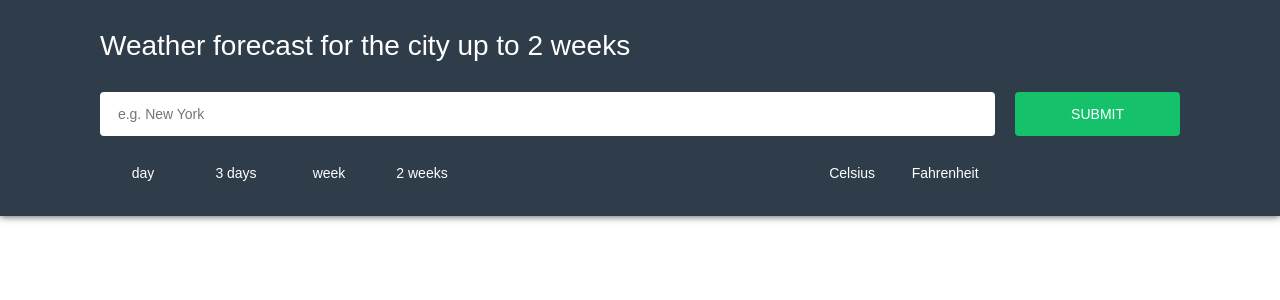
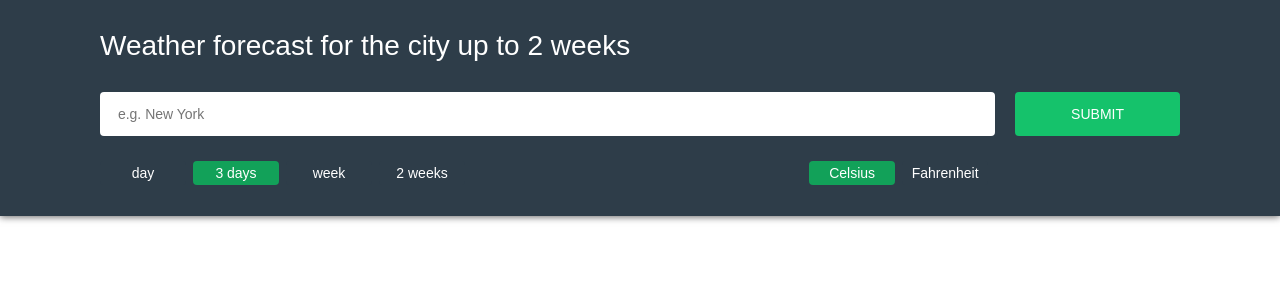
Before and after one commit to ermondel/react-weather-app, a React (Create React App) app: page / in a window 1280 px wide. Shown: the top 300 px of the page. Built offline with nearby package versions, Linux system fonts and the light colour scheme.

Commit message:
add reactions to changes in form

```diff
--- a/src/App.js
+++ b/src/App.js
@@ -2,10 +2,44 @@ import React, { Component } from 'react'
 import Header from './components/header/'
 
 class App extends Component {
+    constructor(props) {
+        super(props)
+
+        this.state = {
+            city: '',
+            period: 3,
+            isCelsius: true,
+        }
+
+        this.onSubmitSearch = this.onSubmitSearch.bind(this)
+        this.onChangePeriod = this.onChangePeriod.bind(this)
+        this.onChangeUnit   = this.onChangeUnit.bind(this)
+    }
+
+    onSubmitSearch(event) {
+        event.preventDefault()
+        this.setState({ city: event.target.elements.city.value })
+    }
+
+    onChangePeriod(event) {
+        this.setState({ period: Number(event.target.value) })
+    }
+
+    onChangeUnit(event) {
+        this.setState({ isCelsius: event.target.value === 'celsius' ? true : false })
+    }
+
     render() {
         return (
             <div>
-                <Header />
+                <Header
+                    onSubmitSearch={ this.onSubmitSearch }
+                    onChangePeriod={ this.onChangePeriod }
+                    onChangeUnit={ this.onChangeUnit }
+                    city={ this.state.city }
+                    period={ this.state.period }
+                    isCelsius={ this.state.isCelsius }
+                />
             </div>
         )
     }
--- a/src/components/header/index.js
+++ b/src/components/header/index.js
@@ -2,39 +2,58 @@ import React, { Component } from 'react'
 
 class Header extends Component {
     render() {
-        const city = ''
+		const { onSubmitSearch, onChangePeriod, onChangeUnit } = this.props
+		const { city, period, isCelsius } = this.props
 
         return (
 		<header>
 			<div id="header-inner">
 				<h1>Weather forecast for the city up to 2 weeks</h1>
-				<form id="form">
+				<form id="form" onSubmit={onSubmitSearch}>
 		    		<div className="left">
 			    		<div id="search-box">
 				    		<label htmlFor="city" className="visuallyhidden" tabIndex="0">Choose the city of your interest</label>
-				    		<input type="text" name="city" id="city" value={city} placeholder="e.g. New York" required />
+				    		<input type="text" name="city" id="city" defaultValue={city} placeholder="e.g. New York" required />
 			    		</div>
 						<div id="options">
 							<div id="options-period">
 								<label className="common-radio" tabIndex="0">
-								<input type="radio" name="period" value="1" required /><span>day</span>
+									<input type="radio" name="period" value="1" required
+									checked={period === 1}
+									onChange={onChangePeriod} />
+									<span>day</span>
         						</label>
         						<label className="common-radio" tabIndex="0">
-            					<input type="radio" name="period" value="3" required /><span>3 days</span>
+									<input type="radio" name="period" value="3" required
+									checked={period === 3}
+									onChange={onChangePeriod} />
+									<span>3 days</span>
         						</label>
         						<label className="common-radio" tabIndex="0">
-            					<input type="radio" name="period" value="7" required /><span>week</span>
+									<input type="radio" name="period" value="7" required
+									checked={period === 7}
+									onChange={onChangePeriod} />
+									<span>week</span>
         						</label>
         						<label className="common-radio" tabIndex="0">
-            					<input type="radio" name="period" value="14" required /><span>2 weeks</span>
+									<input type="radio" name="period" value="14" required
+									checked={period === 14}
+									onChange={onChangePeriod} />
+									<span>2 weeks</span>
         						</label>
         					</div>
         					<div id="options-unit">
         						<label className="common-radio" tabIndex="0">
-            					<input type="radio" name="unit" value="celsius" required /><span>Celsius</span>
+									<input type="radio" name="unit" value="celsius" required
+									checked={isCelsius}
+									onChange={onChangeUnit} />
+									<span>Celsius</span>
         						</label>
         						<label className="common-radio" tabIndex="0">
-            					<input type="radio" name="unit" value="fahrenheit" required /><span>Fahrenheit</span>
+									<input type="radio" name="unit" value="fahrenheit" required
+									checked={!isCelsius}
+									onChange={onChangeUnit} />
+									<span>Fahrenheit</span>
         						</label>
         					</div>
         				</div>
```
Lines whose indentation alone changed are shown as unchanged.
